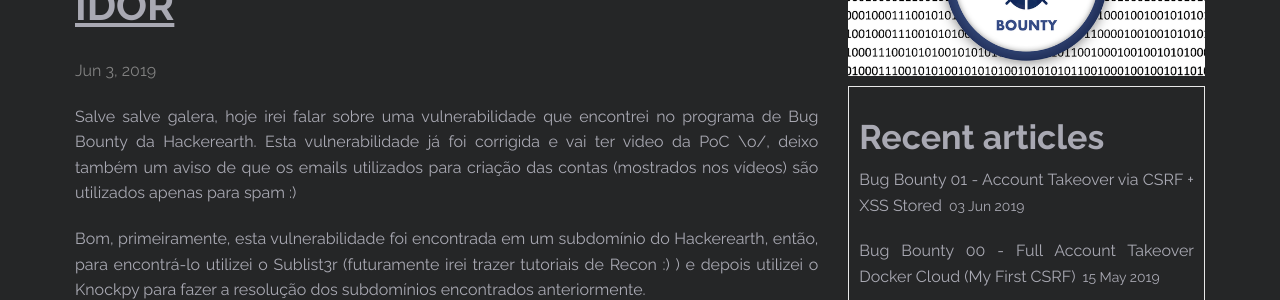
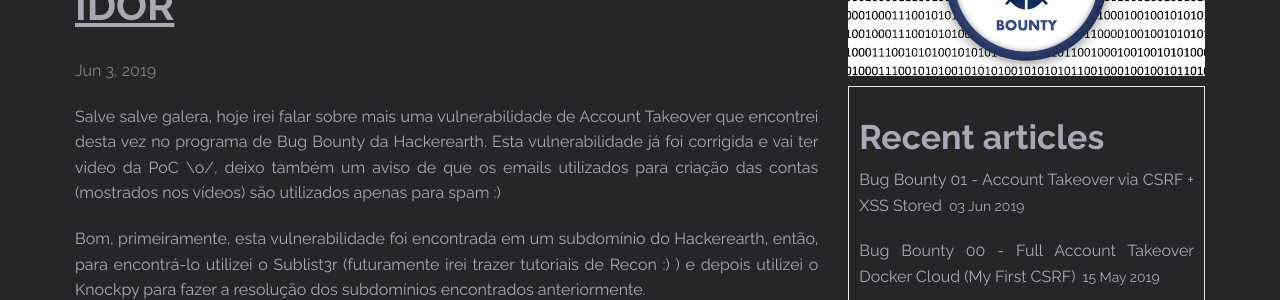
Before and after one commit to vitor-fernandes/vitor-fernandes.github.io, a Jekyll site: the page built from _posts/2019-06-03-Bug-Bounty-02.markdown, in a window 1280 px wide. Shown: the part 248-548 px from the top of the page. Built offline with Jekyll 4.4.1, drawn with Linux system fonts in a browser that asks for light colours.

Commit message:
Bug Bounty 02

```diff
--- a/_posts/2019-06-03-Bug-Bounty-02.markdown
+++ b/_posts/2019-06-03-Bug-Bounty-02.markdown
@@ -6,7 +6,7 @@
 img: bug_bounty.png
 ---
 <p align="justify">
-Salve salve galera, hoje irei falar sobre uma vulnerabilidade que encontrei no programa de Bug Bounty da <a href="https://www.hackerearth.com/pt-br/" target="_blank">Hackerearth</a>. Esta vulnerabilidade já foi corrigida e vai ter video da PoC \o/, deixo também um aviso de que os emails utilizados para criação das contas (mostrados nos vídeos) são utilizados apenas para spam :)
+Salve salve galera, hoje irei falar sobre mais uma vulnerabilidade de Account Takeover que encontrei desta vez no programa de Bug Bounty da <a href="https://www.hackerearth.com/pt-br/" target="_blank">Hackerearth</a>. Esta vulnerabilidade já foi corrigida e vai ter video da PoC \o/, deixo também um aviso de que os emails utilizados para criação das contas (mostrados nos vídeos) são utilizados apenas para spam :)
 </p>
 
 <p align="justify">
```
